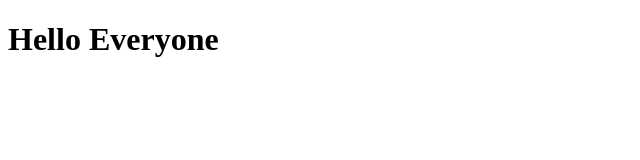
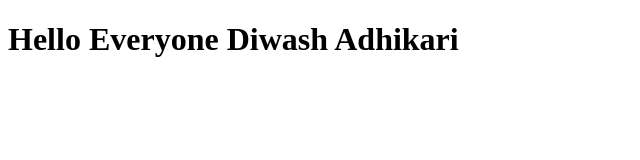
Before and after one commit to shamshaan20/webdevelopmentDiwash, a plain HTML site: page index.html in a window 1280 px wide. Shown: the whole page, without its empty margins (0-640 px from the left). Drawn offline with Linux system fonts and the light colour scheme.

Commit message:
Initial Commit

```diff
--- a/index.html
+++ b/index.html
@@ -7,6 +7,8 @@
     <title>Document</title>
 </head>
 <body>
-    <h1>Hello Everyone</h1>
+    <h1>Hello Everyone
+        Diwash Adhikari
+    </h1>
 </body>
 </html>
```
